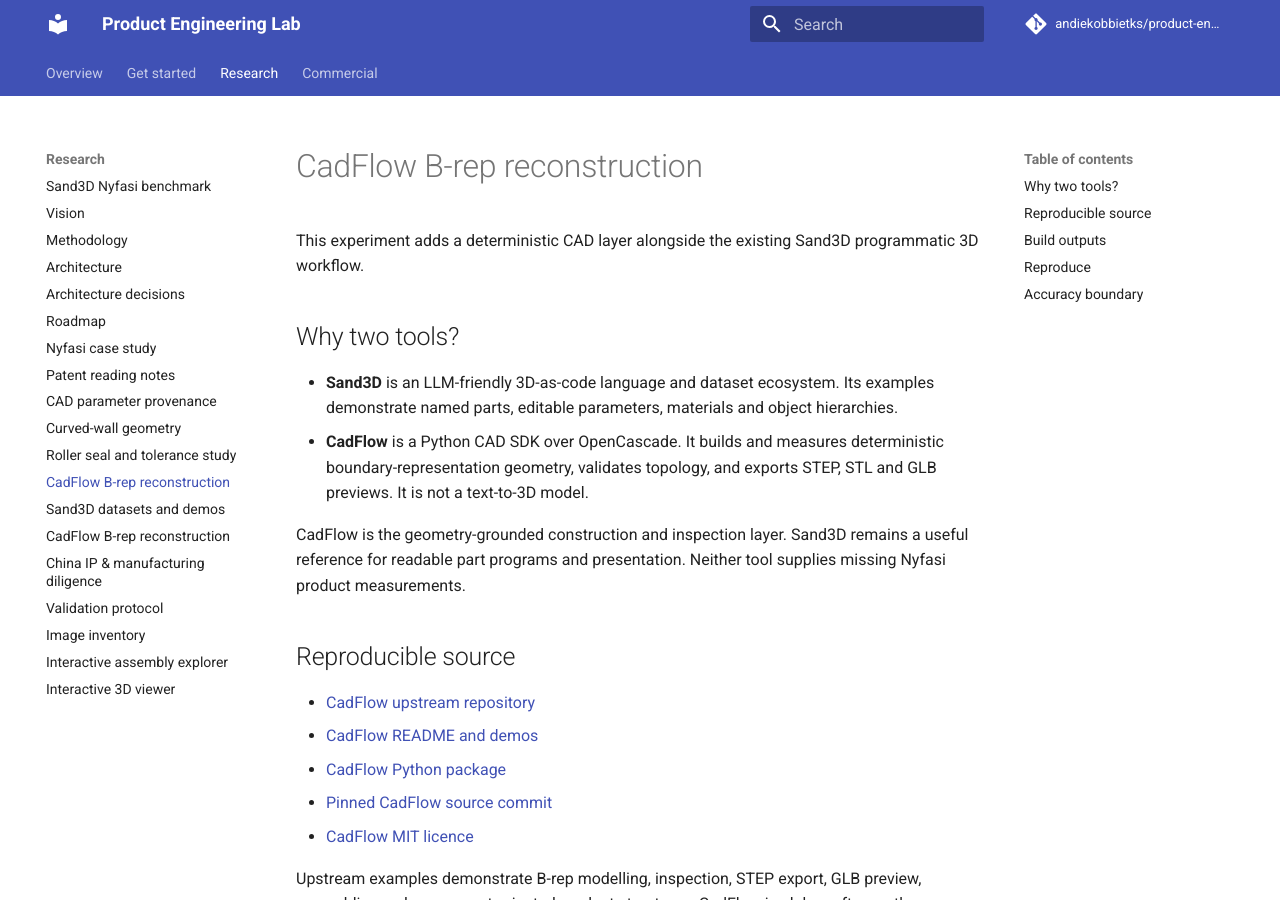
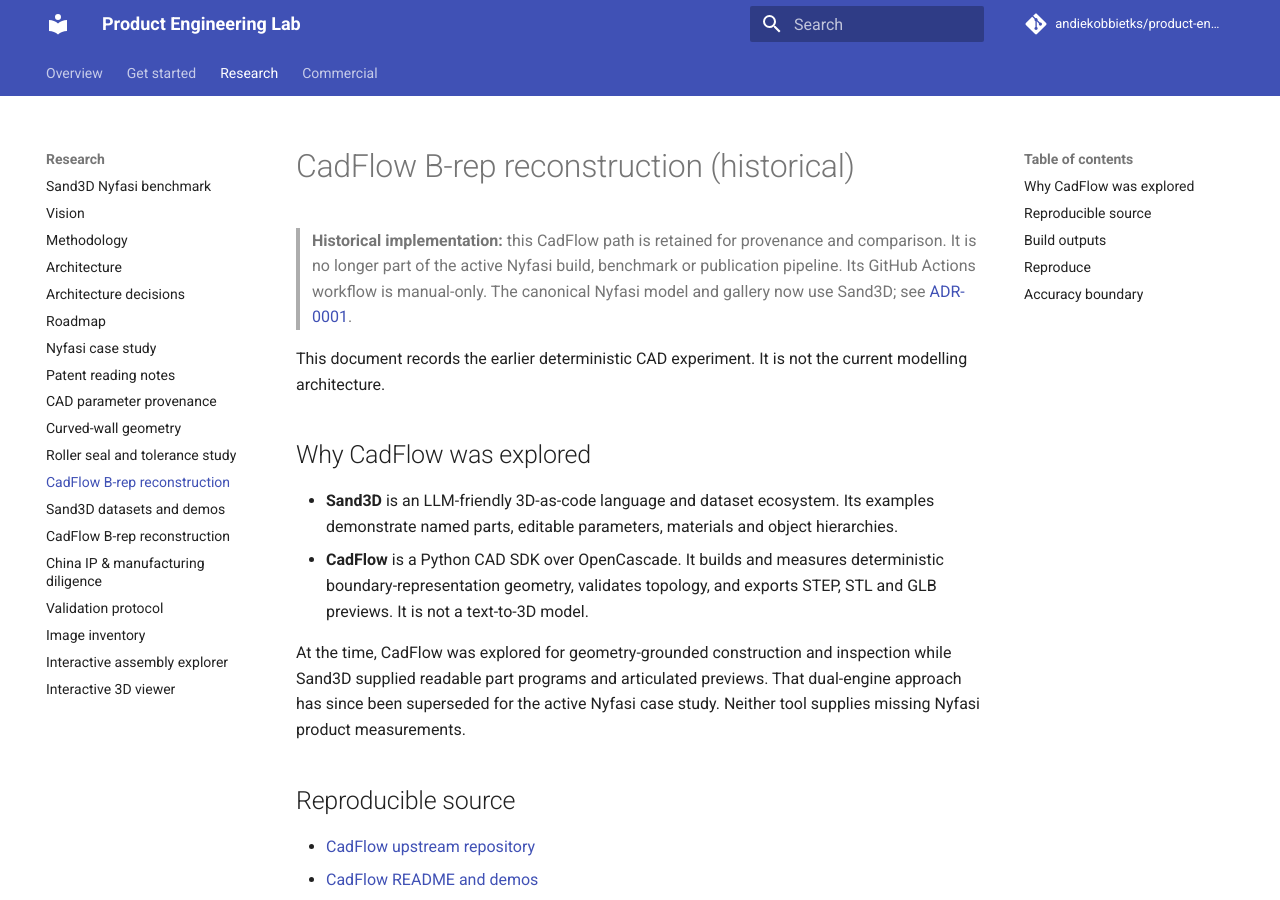
Before and after one commit to andiekobbietks/product-engineering-lab, an MkDocs documentation site: the page built from docs/experiments/cadflow-reconstruction.md, in a window 1280 px wide and 900 px high. Built offline with MkDocs 1.6.1 and Material for MkDocs 9.7.7, drawn with Linux system fonts in a browser that asks for light colours; comment, search, counter and statistics services are not loaded.

Commit message:
Mark CadFlow reconstruction as historical

```diff
--- a/docs/experiments/cadflow-reconstruction.md
+++ b/docs/experiments/cadflow-reconstruction.md
@@ -1,13 +1,15 @@
-# CadFlow B-rep reconstruction
+# CadFlow B-rep reconstruction (historical)
 
-This experiment adds a deterministic CAD layer alongside the existing Sand3D programmatic 3D workflow.
+> **Historical implementation:** this CadFlow path is retained for provenance and comparison. It is no longer part of the active Nyfasi build, benchmark or publication pipeline. Its GitHub Actions workflow is manual-only. The canonical Nyfasi model and gallery now use Sand3D; see [ADR-0001](../decisions/adr-0001-sand3d-canonical-engine.md).
 
-## Why two tools?
+This document records the earlier deterministic CAD experiment. It is not the current modelling architecture.
+
+## Why CadFlow was explored
 
 - **Sand3D** is an LLM-friendly 3D-as-code language and dataset ecosystem. Its examples demonstrate named parts, editable parameters, materials and object hierarchies.
 - **CadFlow** is a Python CAD SDK over OpenCascade. It builds and measures deterministic boundary-representation geometry, validates topology, and exports STEP, STL and GLB previews. It is not a text-to-3D model.
 
-CadFlow is the geometry-grounded construction and inspection layer. Sand3D remains a useful reference for readable part programs and presentation. Neither tool supplies missing Nyfasi product measurements.
+At the time, CadFlow was explored for geometry-grounded construction and inspection while Sand3D supplied readable part programs and articulated previews. That dual-engine approach has since been superseded for the active Nyfasi case study. Neither tool supplies missing Nyfasi product measurements.
 
 ## Reproducible source
 
```
